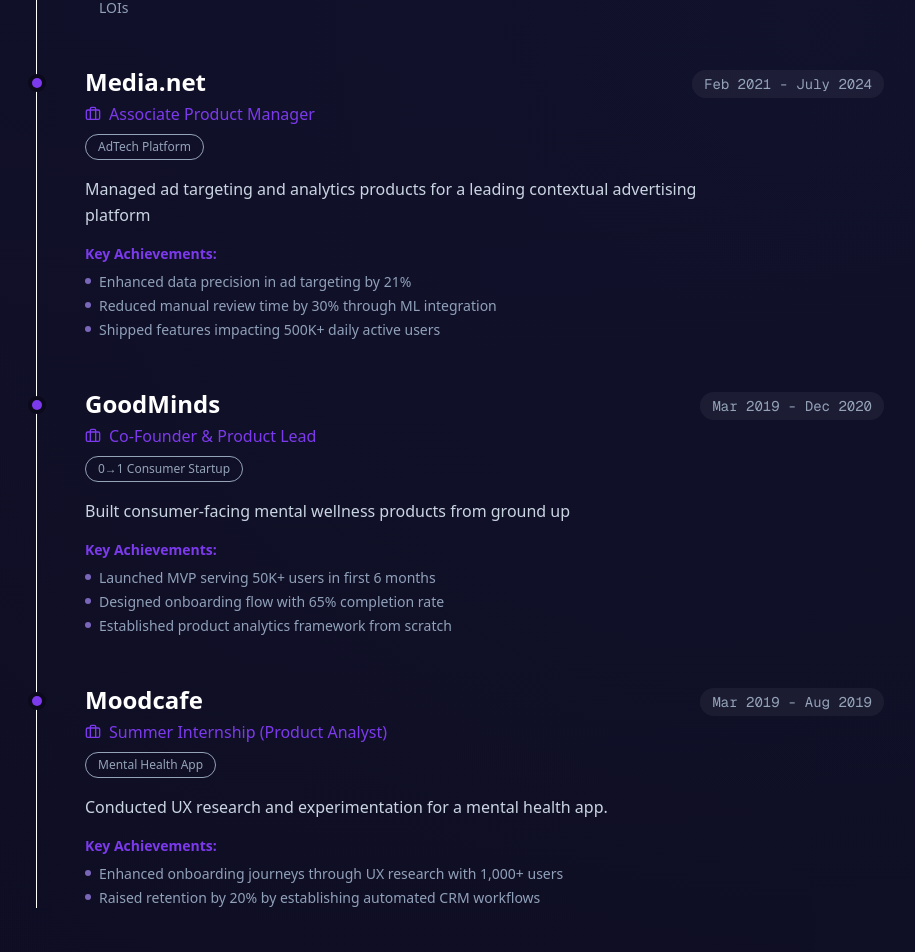
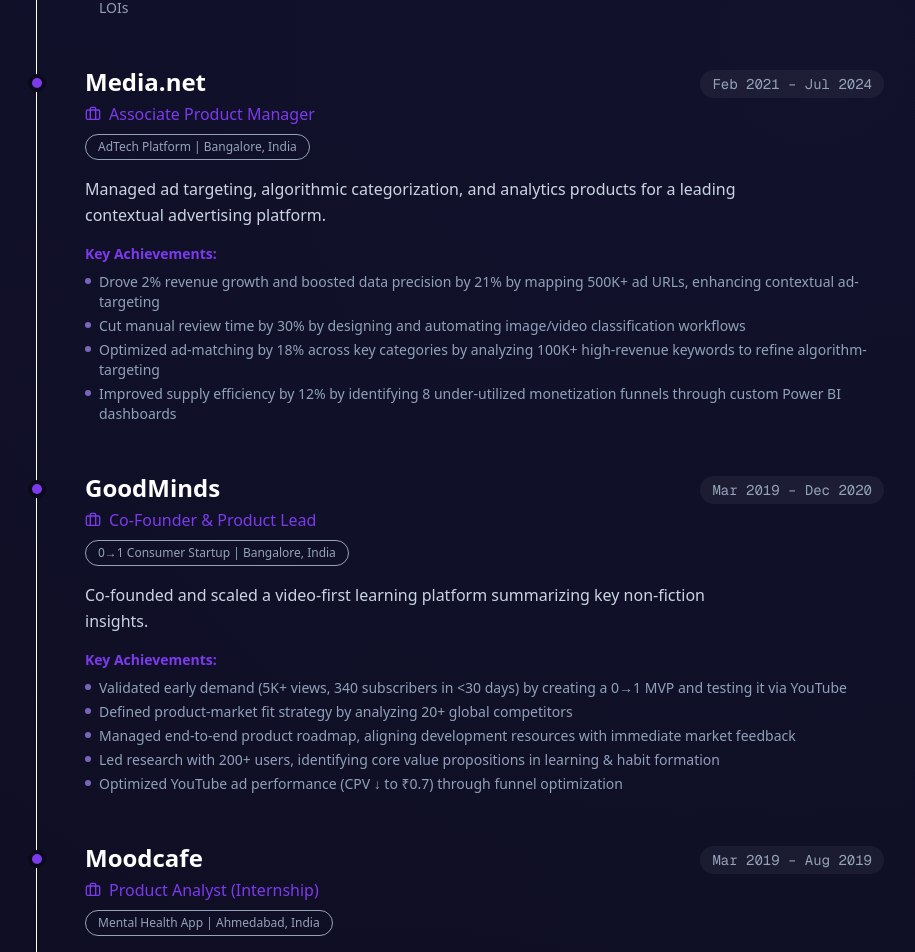
Before and after one commit to akrishav/portfolio1, a Next.js app: page / in a window 1280 px wide. Shown: the part 2060-3012 px from the top of the page, without its empty margins (204-1119 px from the left). Built offline with nearby package versions, Linux system fonts and the light colour scheme.

Commit message:
feat(content): add locations and update metrics for Media.net, GoodMinds, and Moodcafe experiences

```diff
--- a/src/components/ExperienceJourney.tsx
+++ b/src/components/ExperienceJourney.tsx
@@ -22,38 +22,44 @@ const experiences = [
     {
         company: "Media.net",
         role: "Associate Product Manager",
-        period: "Feb 2021 - July 2024",
-        category: "AdTech Platform",
-        description: "Managed ad targeting and analytics products for a leading contextual advertising platform",
+        period: "Feb 2021 – Jul 2024",
+        category: "AdTech Platform | Bangalore, India",
+        description: "Managed ad targeting, algorithmic categorization, and analytics products for a leading contextual advertising platform.",
         metrics: [
-            "Enhanced data precision in ad targeting by 21%",
-            "Reduced manual review time by 30% through ML integration",
-            "Shipped features impacting 500K+ daily active users"
+            "Drove 2% revenue growth and boosted data precision by 21% by mapping 500K+ ad URLs, enhancing contextual ad-targeting",
+            "Cut manual review time by 30% by designing and automating image/video classification workflows",
+            "Optimized ad-matching by 18% across key categories by analyzing 100K+ high-revenue keywords to refine algorithm-targeting",
+            "Improved supply efficiency by 12% by identifying 8 under-utilized monetization funnels through custom Power BI dashboards"
         ],
         tags: ["AdTech", "Algorithms", "Optimization"]
     },
     {
         company: "GoodMinds",
         role: "Co-Founder & Product Lead",
-        period: "Mar 2019 - Dec 2020",
-        category: "0→1 Consumer Startup",
-        description: "Built consumer-facing mental wellness products from ground up",
+        period: "Mar 2019 – Dec 2020",
+        category: "0→1 Consumer Startup | Bangalore, India",
+        description: "Co-founded and scaled a video-first learning platform summarizing key non-fiction insights.",
         metrics: [
-            "Launched MVP serving 50K+ users in first 6 months",
-            "Designed onboarding flow with 65% completion rate",
-            "Established product analytics framework from scratch"
+            "Validated early demand (5K+ views, 340 subscribers in <30 days) by creating a 0→1 MVP and testing it via YouTube",
+            "Defined product-market fit strategy by analyzing 20+ global competitors",
+            "Managed end-to-end product roadmap, aligning development resources with immediate market feedback",
+            "Led research with 200+ users, identifying core value propositions in learning & habit formation",
+            "Optimized YouTube ad performance (CPV ↓ to ₹0.7) through funnel optimization"
         ],
-        tags: ["Consumer App", "Mental Health", "MVP"]
+        tags: ["Consumer App", "EdTech", "MVP"]
     },
     {
         company: "Moodcafe",
-        role: "Summer Internship (Product Analyst)",
-        period: "Mar 2019 - Aug 2019",
-        category: "Mental Health App",
-        description: "Conducted UX research and experimentation for a mental health app.",
+        role: "Product Analyst (Internship)",
+        period: "Mar 2019 – Aug 2019",
+        category: "Mental Health App | Ahmedabad, India",
+        description: "Conducted UX research, prototyping, and acquisition experiments for a mental health platform (conferred PPO).",
         metrics: [
-            "Enhanced onboarding journeys through UX research with 1,000+ users",
-            "Raised retention by 20% by establishing automated CRM workflows"
+            "Enhanced onboarding and mental-health journeys through UX research with 1,000+ users",
+            "Raised retention by 20% by establishing automated CRM workflows and funnels",
+            "Lowered drop-offs by 22% by creating Balsamiq prototypes leveraging behavioral psychology",
+            "Reduced CAC by 30% by executing 19-channel acquisition experiments",
+            "Amplified organic discovery by 25% via SEO using Moz, SEMrush, and Ubersuggest"
         ],
         tags: ["UX Research", "Analytics", "Growth"]
     }
--- a/src/data/caseStudies.ts
+++ b/src/data/caseStudies.ts
@@ -50,7 +50,7 @@ export const caseStudies: CaseStudy[] = [
         id: "adtech-intelligence",
         title: "AdTech Intelligence Platform",
         company: "Media.net",
-        subtitle: "Enhancing contextual ad targeting through ML-driven precision",
+        subtitle: "Enhancing contextual ad targeting through ML-driven precision | Bangalore, India",
         problem: "Manual ad review processes created bottlenecks. Ad targeting lacked precision, leading to poor campaign performance and advertiser churn.",
         context: "Large-scale AdTech platform serving 500K+ users daily. Competing with Google/Facebook required differentiation through contextual intelligence.",
         decisions: [
@@ -65,10 +65,10 @@ export const caseStudies: CaseStudy[] = [
             "Established SLA monitoring and alerting systems"
         ],
         impact_stats: [
-            "+21% improvement in data precision for ad targeting",
-            "-30% reduction in manual review time",
-            "Decreased ad rejection rate by 18%",
-            "Improved campaign ROI for advertisers by 15%"
+            "Drove 2% revenue growth and boosted data precision by 21% by mapping 500K+ ad URLs",
+            "Cut manual review time by 30% by designing and automating image/video classification workflows",
+            "Optimized ad-matching by 18% across key categories by analyzing 100K+ high-revenue keywords",
+            "Improved supply efficiency by 12% by identifying 8 under-utilized monetization funnels"
         ],
         learnings: [
             "ML models need constant monitoring and retraining in production",
@@ -82,7 +82,7 @@ export const caseStudies: CaseStudy[] = [
         id: "goodminds-video",
         title: "GoodMinds: Video Book Platform",
         company: "GoodMinds",
-        subtitle: "Video Book Platform | 0→1 MVP",
+        subtitle: "Video Book Platform | 0→1 MVP | Bangalore, India",
         problem: "Readers struggle to finish non-fiction books due to time constraints, leading to low completion rates and lost knowledge.",
         context: "Co-founded a video-first learning platform to summarize key insights from books into engaging visual formats.",
         decisions: [
@@ -96,10 +96,10 @@ export const caseStudies: CaseStudy[] = [
             "Led research with 200+ users to identify learning habits"
         ],
         impact_stats: [
-            "Validated early demand with 5K+ views",
-            "Acquired 340 subscribers in <30 days",
-            "Minimized YouTube ad performance (CPV down to ₹0.7)",
-            "Defined product-market fit strategy by analyzing 20+ competitors"
+            "Validated early demand (5K+ views, 340 subscribers in <30 days) by creating a 0→1 MVP and testing it via YouTube",
+            "Defined product-market fit strategy by analyzing 20+ global competitors",
+            "Managed end-to-end product roadmap aligning development with immediate feedback",
+            "Optimized YouTube ad performance (CPV ↓ to ₹0.7) through funnel optimization"
         ],
         learnings: [
             "Video content drives higher engagement/retention than text",
@@ -113,7 +113,7 @@ export const caseStudies: CaseStudy[] = [
         id: "moodcafe",
         title: "Moodcafe: Mental Wellness App",
         company: "Moodcafe",
-        subtitle: "Mental Health App | 0→1",
+        subtitle: "Mental Health App | 0→1 | Ahmedabad, India",
         problem: "Mental wellness stigma prevented users from seeking help. Existing solutions were expensive, clinical, and lacked accessibility.",
         context: "Internship at a mental health startup. Focused on improving onboarding and retention through UX research and experimentation.",
         decisions: [
@@ -127,10 +127,11 @@ export const caseStudies: CaseStudy[] = [
             "Optimized landing pages for organic traffic conversion"
         ],
         impact_stats: [
-            "Enhanced onboarding journeys through UX research with 1,000+ users",
-            "Raised retention by 20% by establishing automated CRM workflows",
-            "Lowered drop-offs by 22% by creating Balsamiq prototypes",
-            "Reduced CAC by 30% by executing 19-channel acquisition experiments"
+            "Enhanced onboarding and mental-health journeys through UX research with 1,000+ users",
+            "Raised retention by 20% by establishing automated CRM workflows and funnels",
+            "Lowered drop-offs by 22% by creating Balsamiq prototypes leveraging behavioral psychology",
+            "Reduced CAC by 30% by executing 19-channel acquisition experiments",
+            "Amplified organic discovery by 25% via SEO using Moz, SEMrush, and Ubersuggest"
         ],
         learnings: [
             "Trust is the most critical currency in mental health products",
```
